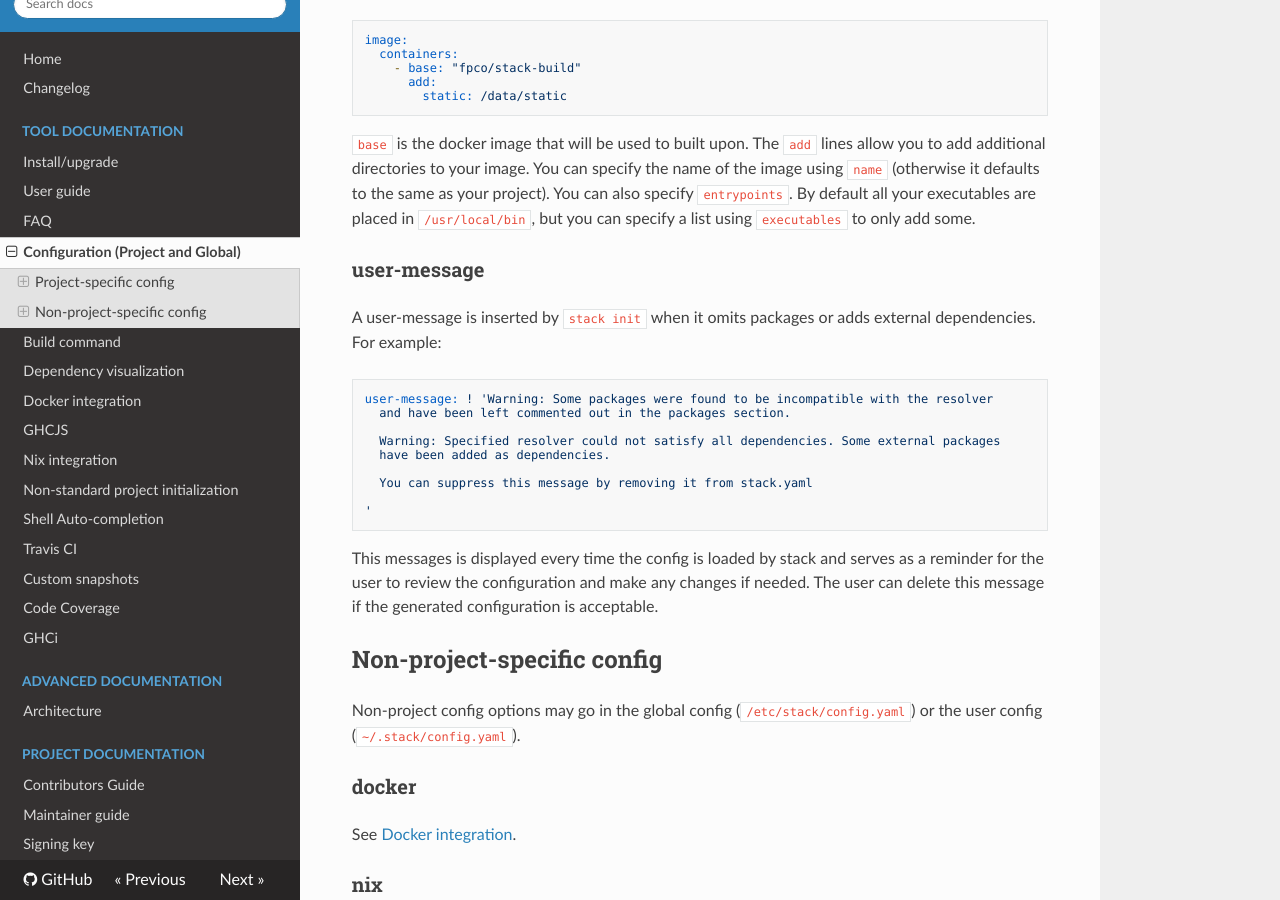
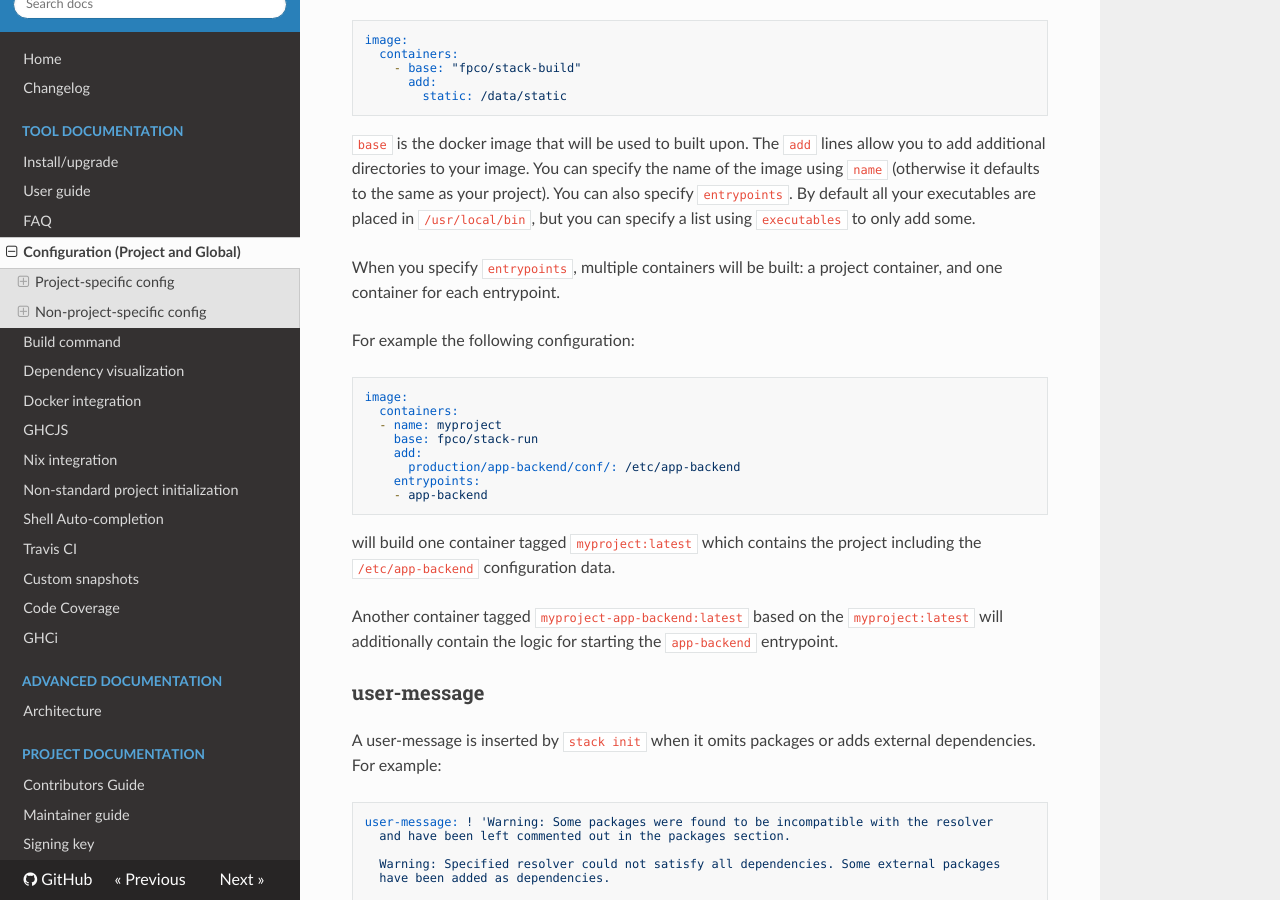
Before and after one commit to commercialhaskell/stack, an MkDocs documentation site: the page built from doc/yaml_configuration.md, in a window 1280 px wide and 900 px high, scrolled down 4117 px. Built offline with MkDocs 1.6.1, drawn with Linux system fonts in a browser that asks for light colours; nearby versions of some CDN libraries; old or Windows-style settings are respelled for this version of MkDocs.

Commit message:
Clarify documentation wrt `i.c.entrypoints` in #2832
Document how the `entrypoints` work wrt which docker images are created.

Fixes #2832

````diff
--- a/doc/yaml_configuration.md
+++ b/doc/yaml_configuration.md
@@ -223,6 +223,29 @@ of the image using `name` (otherwise it defaults to the same as your project).
 You can also specify `entrypoints`. By default all your executables are placed
 in `/usr/local/bin`, but you can specify a list using `executables` to only add
 some.
+
+When you specify `entrypoints`, multiple containers will be built:  a project
+container, and one container for each entrypoint.
+
+For example the following configuration:
+
+```yaml
+image:
+  containers:
+  - name: myproject
+    base: fpco/stack-run
+    add:
+      production/app-backend/conf/: /etc/app-backend
+    entrypoints:
+    - app-backend
+```
+
+will build one container tagged `myproject:latest` which contains the project
+including the `/etc/app-backend` configuration data.
+
+Another container tagged `myproject-app-backend:latest` based on the `myproject:latest`
+will additionally contain the logic for starting the `app-backend` entrypoint.
+
 
 ### user-message
 
````
